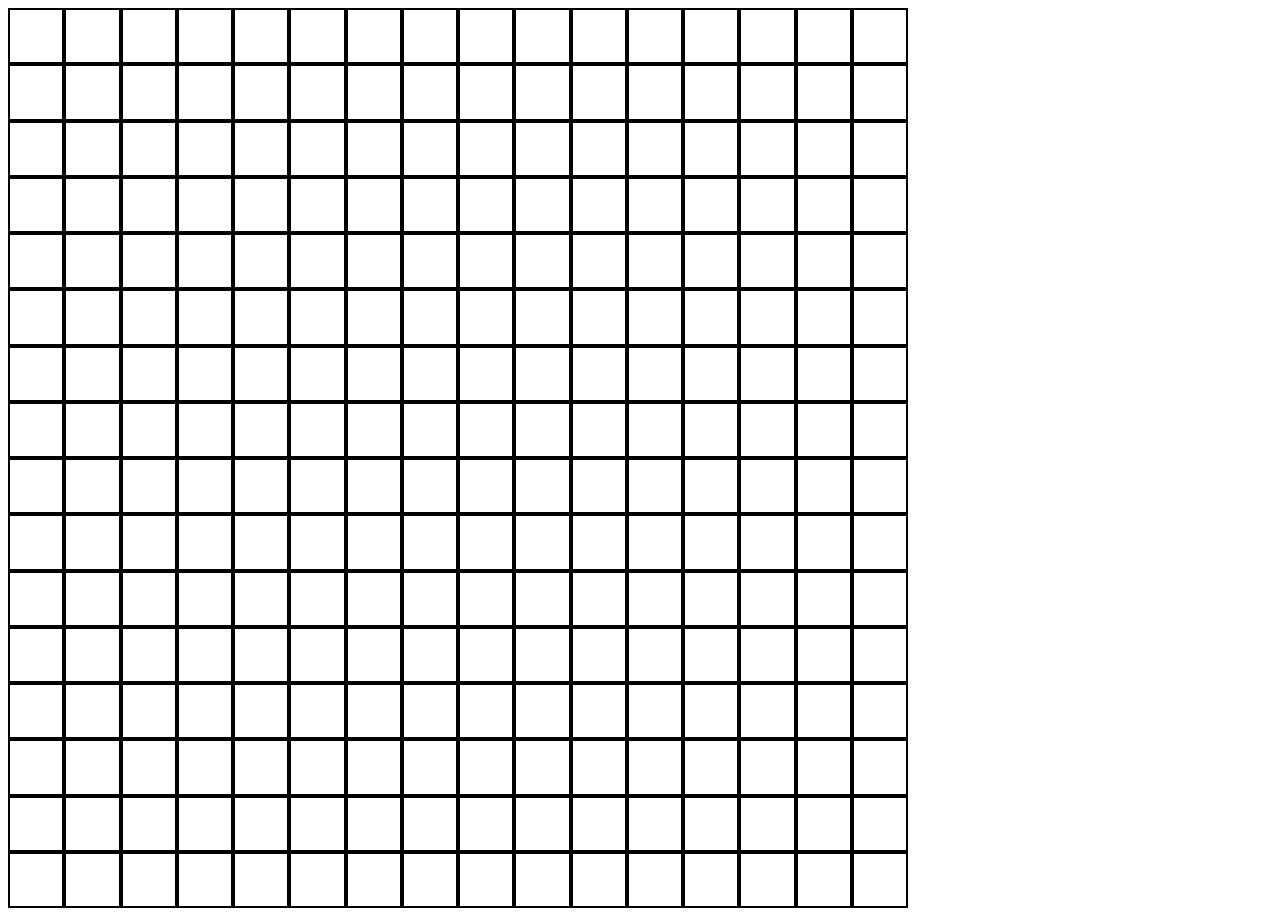
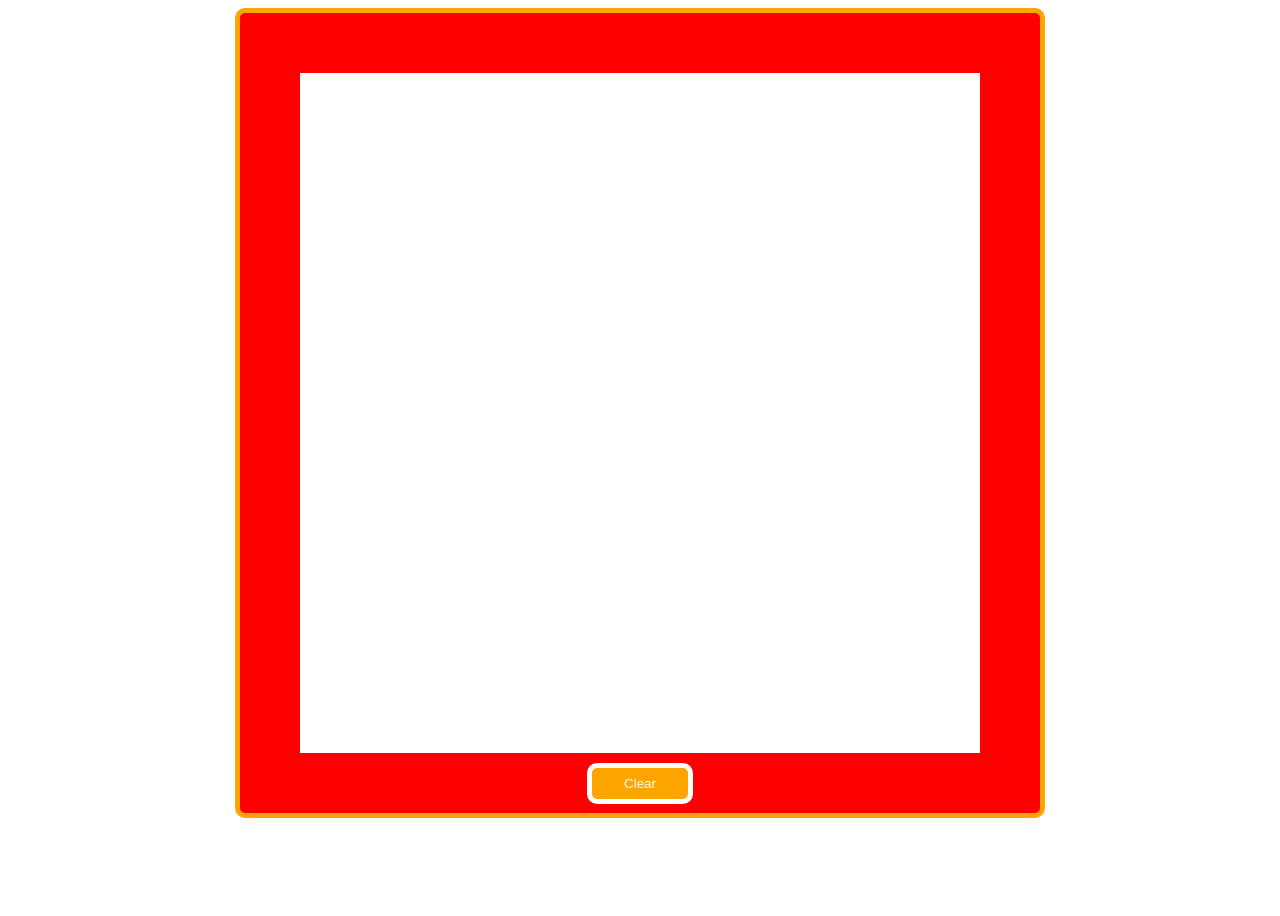
Before and after one commit to alvaro-mn/odin-etch-a-sketch, a plain HTML site: page index.html in a window 1280 px wide. After the commit the page ends 818 px from the top, so only its background shows below. Drawn offline with Linux system fonts and the light colour scheme.

Commit message:
Make screen clearable

```diff
--- a/index.html
+++ b/index.html
@@ -11,7 +11,8 @@
 
 <body>
 
-    <div id="board"></div>
+    <div id="eas-body"></div>
+    <button id="clear-btn" onclick="clearScreen()">Clear</button>
 
 </body>
 
--- a/main.js
+++ b/main.js
@@ -1,15 +1,33 @@
-const game_container = document.querySelector("#board");
+const eas_body = document.getElementById("eas-body");
 
-console.log(game_container);
+function createScreen(pixels) {
+    const screen = document.createElement("div");
+    screen.id = "screen"
+    screen.style.gridTemplateColumns = "repeat(" + pixels + ", 1fr)";
 
-for (let x = 0; x < 16; x++) {
-    for (let y = 0; y < 16; y++) {
-        const pixel = document.createElement("div");
-        pixel.classList.add("pixel");
-        pixel.setAttribute("id", "x" + x + "y" + y);
-        pixel.addEventListener("mouseover", () => {
-            pixel.classList.add("active")
-        })
-        game_container.appendChild(pixel);
+    for (let x = 0; x < pixels; x++) {
+        for (let y = 0; y < pixels; y++) {
+            const pixel = document.createElement("div");
+            pixel.classList.add("pixel");
+            pixel.setAttribute("id", "x" + x + "y" + y);
+            pixel.addEventListener("mouseover", () => {
+                pixel.classList.add("active");
+            })
+            screen.appendChild(pixel);
+        }
     }
+    eas_body.appendChild(screen);
+
+    console.log("pixels:" + pixels)
 }
+
+function clearScreen() {
+    document.getElementById("screen").remove()
+    let pixels = prompt("Enter a number of pixels per side (lower than 100):");
+    if (pixels > 100) {
+        pixels = 100;
+    }
+    createScreen(pixels);
+}
+
+createScreen(16);
--- a/style.css
+++ b/style.css
@@ -1,15 +1,40 @@
-#board {
-    width: 900px;
-    height: 900px;
+body {
+    display: flex;
+    flex-direction: column;
+    align-items: center;
+}
+
+#eas-body {
+    width: 800px;
+    height: 800px;
+    display: flex;
+    flex-direction: column;
+    justify-content: center;
+    align-items: center;
+    background-color: red;
+    border: orange solid 5px;
+    border-radius: 10px;
+}
+
+#screen {
+    width: 85%;
+    height: 85%;
     display: grid;
-    grid-template-columns: repeat(16, 1fr);
-    grid-template-rows: auto;
+}
+
+#clear-btn {
+    padding: 8px 32px;
+    background-color: orange;
+    color: white;
+    border: 5px solid white;
+    border-radius: 10px;
+    margin: -55px;
 }
 
 .pixel {
-    border: 2px solid black;
+    background-color: white;
 }
 
 .active {
-    background-color: cornflowerblue;
+    background-color: grey;
 }
```
